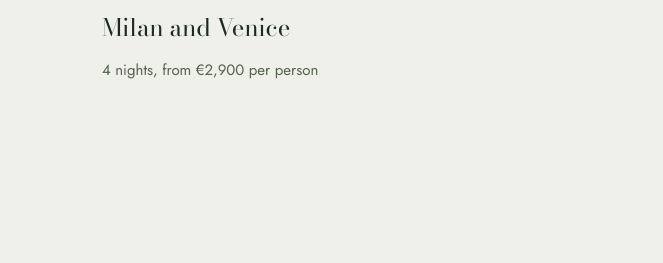
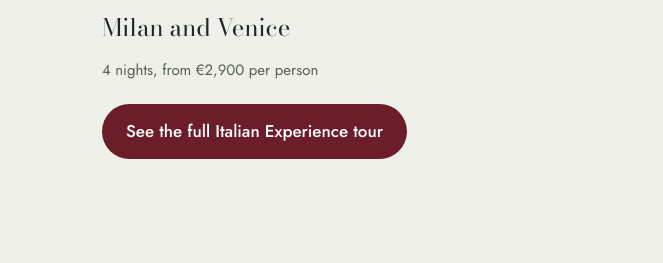
Before and after one commit to ristomanager-it/siti-clienti, a plain HTML site: page campo-antico-weddings/us/index.html in a window 1280 px wide. Shown: the part 5977-6240 px from the top of the page, 0-663 px from the left. Drawn offline with nearby package versions, Linux system fonts and the light colour scheme.

Commit message:
Aggiornato campo-antico-weddings/us/index.html

```diff
--- a/campo-antico-weddings/us/index.html
+++ b/campo-antico-weddings/us/index.html
@@ -195,7 +195,7 @@ details p{margin:10px 0 0;color:var(--muted)}
 <section><div class="wrap"><h2>What your guests can book</h2><p class="lead" style="margin-top:14px">From their personal wedding page, in their own language.</p>
 <div class="days-grid"><div class="trip"><img src="https://ristomanager-it.github.io/siti-clienti/campo-antico-weddings/img/hotel-aquila-orte-guest-rooms.jpg" alt="Hotel Aquila, Orte: rooms for wedding guests" width="1100" height="733" loading="lazy" decoding="async"><h3>Rooms at Hotel Aquila</h3><div class="price">€130 for two, €170 for three, €210 for four, per night</div><p></p></div><div class="trip"><img src="https://ristomanager-it.github.io/siti-clienti/campo-antico-weddings/img/colosseum-rome-day-trip.jpg" alt="Colosseum, Rome" width="1100" height="733" loading="lazy" decoding="async"><h3>A day in Rome</h3><div class="price">from €160 (≈ $180)</div><p>Train, licensed guide and our tour leader</p></div><div class="trip"><img src="https://ristomanager-it.github.io/siti-clienti/campo-antico-weddings/img/civita-di-bagnoregio-day-trip.jpg" alt="Civita di Bagnoregio" width="1100" height="733" loading="lazy" decoding="async"><h3>Civita and Cotarella winery</h3><div class="price">from €180 (≈ $210)</div><p>The village on its cliff, then lunch at the winery</p></div><div class="trip"><img src="https://ristomanager-it.github.io/siti-clienti/campo-antico-weddings/img/antinori-winery-bargino-tuscany.jpg" alt="Antinori winery at Bargino, Tuscany" width="1100" height="733" loading="lazy" decoding="async"><h3>Tuscany, two days</h3><div class="price">from €650 (≈ $740)</div><p>Antinori in Bargino, a night in Florence, a guided morning</p></div></div></div></section>
 <section><div class="wrap two"><div><h2>Stay on: tours after the wedding</h2><p class="lead" style="margin-top:14px">For the two of you, and for any guests who want a few more days in Italy.</p>
-<h3 style="margin-top:24px">Naples and Capri by sailing boat</h3><p class="note">4 nights, from €2,600 per person</p><h3 style="margin-top:18px">Milan and Venice</h3><p class="note">4 nights, from €2,900 per person</p></div>
+<h3 style="margin-top:24px">Naples and Capri by sailing boat</h3><p class="note">4 nights, from €2,600 per person</p><h3 style="margin-top:18px">Milan and Venice</h3><p class="note">4 nights, from €2,900 per person</p><p style="margin-top:22px"><a class="btn" href="https://ristomanager-it.github.io/siti-clienti/campo-antico-experience/us/">See the full Italian Experience tour</a></p></div>
 <img src="https://ristomanager-it.github.io/siti-clienti/campo-antico-weddings/img/capri-faraglioni-sailing-tour.jpg" alt="Faraglioni rocks, Capri" width="1100" height="735" loading="lazy" decoding="async"></div></section>
 <section><div class="wrap"><h2>Everything else you may need</h2><p class="lead" style="margin-top:14px">Ask and we send you the price, added to your quote.</p><ul class="list"><li>English-speaking celebrant for a symbolic ceremony</li><li>Help with the paperwork for a civil wedding</li><li>Musicians for the ceremony, DJ or band</li><li>Open bar after the cake</li><li>Photographer, videographer and drone</li><li>Hair and make-up in your room on the morning</li><li>Flowers, centerpieces and lights in the olive trees</li><li>Favors from our farm: olive oil, limoncello or wine with your label</li><li>Invitations, menus and seating chart</li><li>Fireworks and cold sparklers</li><li>Midnight pizza or gelato</li><li>Vintage car and airport transfers</li><li>Kids&#x27; entertainment and babysitting</li><li>An English-speaking coordinator all day</li></ul></div></section>
 <section><div class="wrap"><h2>Your own wedding app</h2><p class="lead" style="margin-top:14px">When you confirm, you get a private page to organize everything with your guests.</p><ul class="list"><li>Guest list, personal invitations by WhatsApp and email, replies and allergies</li><li>Seating plan, to-do list with dates, your suppliers and their arrival times</li><li>Gifts for your guests and what they can book themselves</li><li>Moments: a private social page where everyone shares photos and stories</li><li>Everything in English, German, Dutch, Spanish, Russian or Italian</li></ul></div></section>
```
